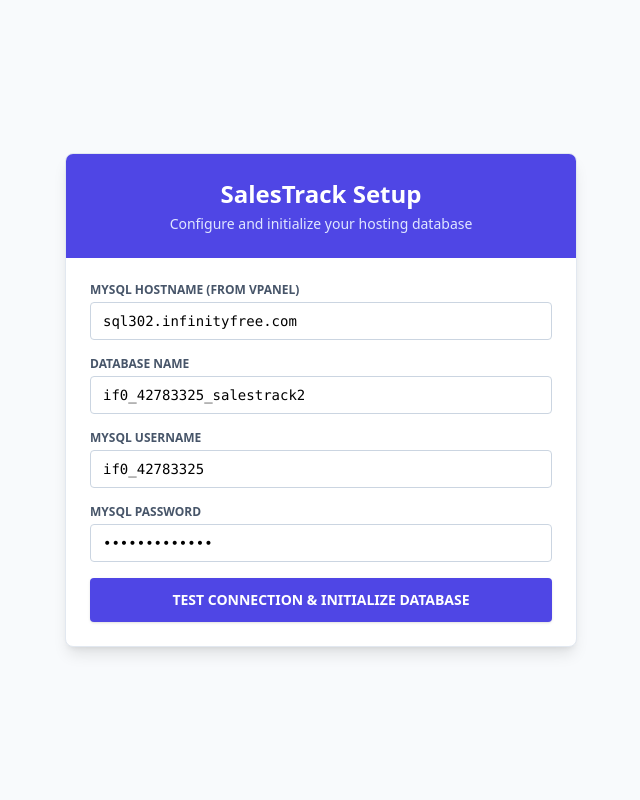
After one commit to Bernante/salestrack, a PHP site: page /db-setup.php in a window 1280 px wide. The commit adds this page. Shown: the whole page, without its empty margins (319-959 px from the left). Run offline with PHP 8.4, Linux system fonts and the light colour scheme; some libraries are stand-ins or nearby versions.

Commit message:
Add web-based db-setup.php installer assistant for automated hosting setup

```diff
--- /dev/null
+++ b/db-setup.php
@@ -0,0 +1,116 @@
+<?php
+/**
+ * SalesTrack Web Database Installer & Connection Setup
+ */
+$message = null;
+$messageType = null;
+
+$dbHost = $_POST['db_host'] ?? 'sql302.infinityfree.com';
+$dbName = $_POST['db_name'] ?? 'if0_42783325_salestrack2';
+$dbUser = $_POST['db_user'] ?? 'if0_42783325';
+$dbPass = $_POST['db_pass'] ?? 'Patrick121603';
+
+if ($_SERVER['REQUEST_METHOD'] === 'POST') {
+    try {
+        $dsn = "mysql:host={$dbHost};port=3306;dbname={$dbName};charset=utf8mb4";
+        $pdo = new PDO($dsn, $dbUser, $dbPass, [
+            PDO::ATTR_ERRMODE => PDO::ERRMODE_EXCEPTION,
+            PDO::ATTR_DEFAULT_FETCH_MODE => PDO::FETCH_ASSOC
+        ]);
+
+        $configContent = "<?php\n"
+            . "// Auto-generated by db-setup.php\n"
+            . "define('DB_HOST', " . var_export($dbHost, true) . ");\n"
+            . "define('DB_PORT', '3306');\n"
+            . "define('DB_NAME', " . var_export($dbName, true) . ");\n"
+            . "define('DB_USER', " . var_export($dbUser, true) . ");\n"
+            . "define('DB_PASS', " . var_export($dbPass, true) . ");\n";
+
+        file_put_contents(__DIR__ . '/config/database.local.php', $configContent);
+
+        $sqlFile = __DIR__ . '/database/import.sql';
+        if (file_exists($sqlFile)) {
+            $sql = file_get_contents($sqlFile);
+            $pdo->exec($sql);
+        }
+
+        $message = "Database connected and imported successfully! You can now log in.";
+        $messageType = "success";
+    } catch (PDOException $e) {
+        $message = "Connection Failed: " . $e->getMessage();
+        $messageType = "error";
+    } catch (Exception $e) {
+        $message = "Setup Error: " . $e->getMessage();
+        $messageType = "error";
+    }
+}
+?>
+<!DOCTYPE html>
+<html lang="en" class="h-full bg-slate-50">
+<head>
+    <meta charset="UTF-8">
+    <meta name="viewport" content="width=device-width, initial-scale=1.0">
+    <title>SalesTrack - Database Setup</title>
+    <script src="https://cdn.tailwindcss.com"></script>
+    <link href="https://cdnjs.cloudflare.com/ajax/libs/font-awesome/6.5.1/css/all.min.css" rel="stylesheet">
+</head>
+<body class="min-h-screen flex items-center justify-center p-4">
+    <div class="w-full max-w-lg bg-white rounded-lg shadow-lg border border-slate-200 overflow-hidden">
+        <div class="bg-indigo-600 p-6 text-white text-center">
+            <h1 class="text-2xl font-bold">SalesTrack Setup</h1>
+            <p class="text-indigo-100 text-sm mt-1">Configure and initialize your hosting database</p>
+        </div>
+        <div class="p-6 space-y-4">
+            <?php if ($message): ?>
+                <?php if ($messageType === 'success'): ?>
+                    <div class="p-4 bg-green-50 border border-green-200 text-green-800 rounded-md text-sm">
+                        <div class="font-bold flex items-center gap-2 mb-1">
+                            <i class="fas fa-check-circle text-green-600 text-lg"></i>
+                            <span>Success!</span>
+                        </div>
+                        <p><?= htmlspecialchars($message); ?></p>
+                        <a href="/login.php" class="inline-block mt-3 px-4 py-2 bg-green-600 text-white font-semibold rounded text-xs uppercase">
+                            Go to Sign In &rarr;
+                        </a>
+                    </div>
+                <?php else: ?>
+                    <div class="p-4 bg-red-50 border border-red-200 text-red-800 rounded-md text-sm">
+                        <div class="font-bold flex items-center gap-2 mb-1">
+                            <i class="fas fa-exclamation-triangle text-red-600 text-lg"></i>
+                            <span>Connection Error</span>
+                        </div>
+                        <p class="font-mono text-xs mt-1 break-all"><?= htmlspecialchars($message); ?></p>
+                    </div>
+                <?php endif; ?>
+            <?php endif; ?>
+
+            <form method="POST" class="space-y-4">
+                <div>
+                    <label class="block text-xs font-semibold uppercase text-slate-600 mb-1">MySQL Hostname (from vPanel)</label>
+                    <input type="text" name="db_host" value="<?= htmlspecialchars($dbHost); ?>" required
+                           class="w-full px-3 py-2 border border-slate-300 rounded text-sm focus:outline-none focus:border-indigo-500 font-mono"
+                           placeholder="e.g. sql302.infinityfree.com">
+                </div>
+                <div>
+                    <label class="block text-xs font-semibold uppercase text-slate-600 mb-1">Database Name</label>
+                    <input type="text" name="db_name" value="<?= htmlspecialchars($dbName); ?>" required
+                           class="w-full px-3 py-2 border border-slate-300 rounded text-sm font-mono">
+                </div>
+                <div>
+                    <label class="block text-xs font-semibold uppercase text-slate-600 mb-1">MySQL Username</label>
+                    <input type="text" name="db_user" value="<?= htmlspecialchars($dbUser); ?>" required
+                           class="w-full px-3 py-2 border border-slate-300 rounded text-sm font-mono">
+                </div>
+                <div>
+                    <label class="block text-xs font-semibold uppercase text-slate-600 mb-1">MySQL Password</label>
+                    <input type="password" name="db_pass" value="<?= htmlspecialchars($dbPass); ?>" required
+                           class="w-full px-3 py-2 border border-slate-300 rounded text-sm font-mono">
+                </div>
+                <button type="submit" class="w-full py-3 bg-indigo-600 hover:bg-indigo-700 text-white font-bold text-sm uppercase rounded shadow">
+                    Test Connection & Initialize Database
+                </button>
+            </form>
+        </div>
+    </div>
+</body>
+</html>
```
Also changed, not shown: login.php (+12 -3 lines).
